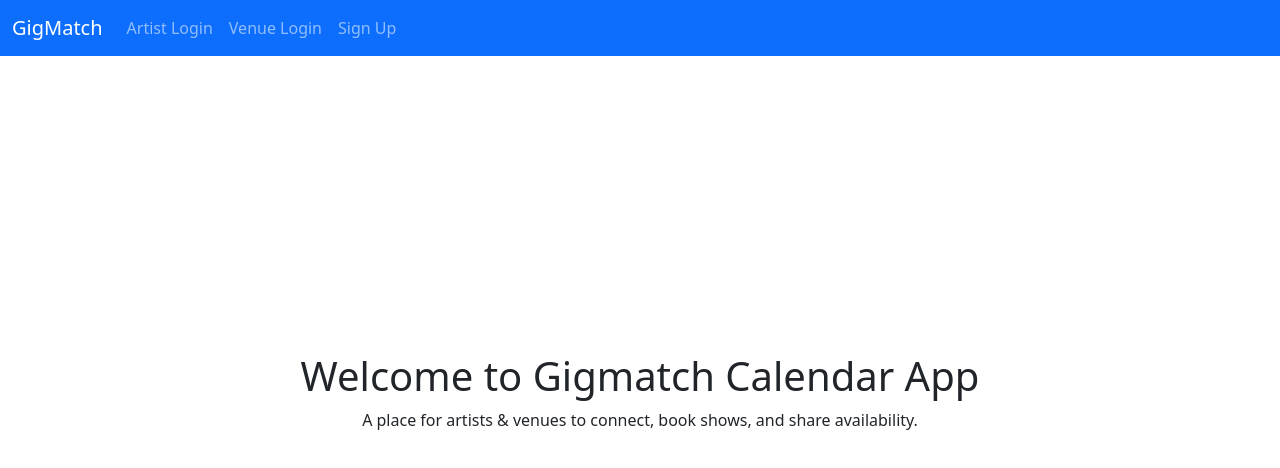
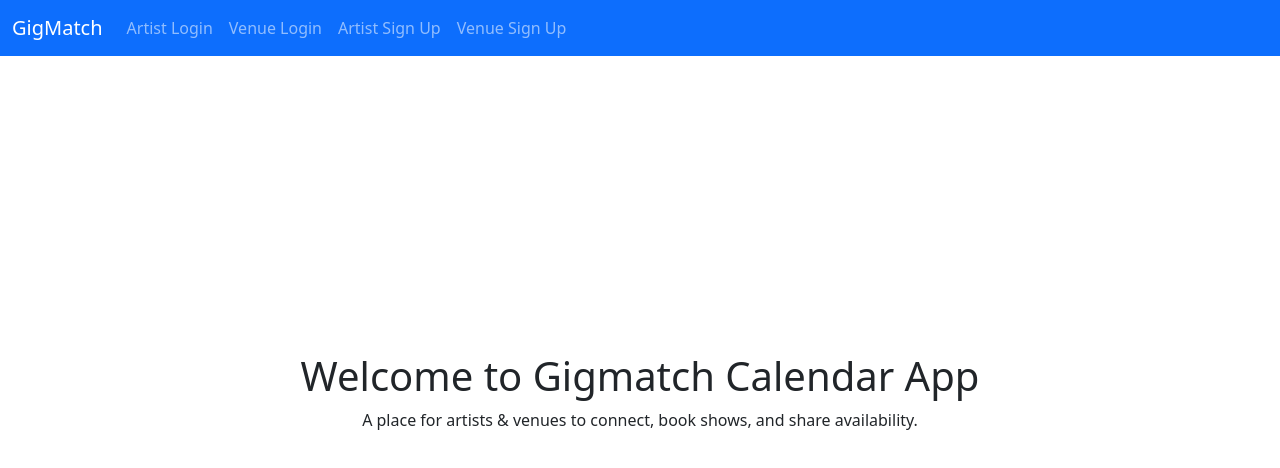
Before and after one commit to clay-odell/GigMatch_Frontend_Calendar_App, a React (Vite) app: page / in a window 1280 px wide. Shown: the top 468 px of the page. Built offline with nearby package versions, Linux system fonts and the light colour scheme; no server answers.

Commit message:
added back Admin/Venue Register

```diff
--- a/src/components/navbar/NavBar.jsx
+++ b/src/components/navbar/NavBar.jsx
@@ -23,7 +23,10 @@ const NavBar = () => {
                   Venue Login
                 </Nav.Link>
                 <Nav.Link as={Link} to="/artist-register">
-                  Sign Up
+                  Artist Sign Up
+                </Nav.Link>
+                <Nav.Link as={Link} to="/venue-register">
+                Venue Sign Up
                 </Nav.Link>
               </>
             ) : (
--- a/src/components/routes/GigMatchRoutes.jsx
+++ b/src/components/routes/GigMatchRoutes.jsx
@@ -20,7 +20,7 @@ const GigMatchRouter = () => {
       <Route path="/artist-login" element={<ArtistLogin />} />
       <Route path="/venue-login" element={<VenueLogin />} />
       <Route path="/artist-register" element={<UserRegister />} />
-      {/* <Route path="/venue-register" element={<AdminRegister />} />  Here is an optional venue-register route that can be implemented*/}
+      <Route path="/venue-register" element={<AdminRegister />} />
       <Route path="/master-calendar" element={<MainCalendar />} />
       <Route path="/logout" element={<Logout />} />
       {currentUser ? (
```
Also changed, not shown: 3 other files (tests, documents, lock files or other folders).
